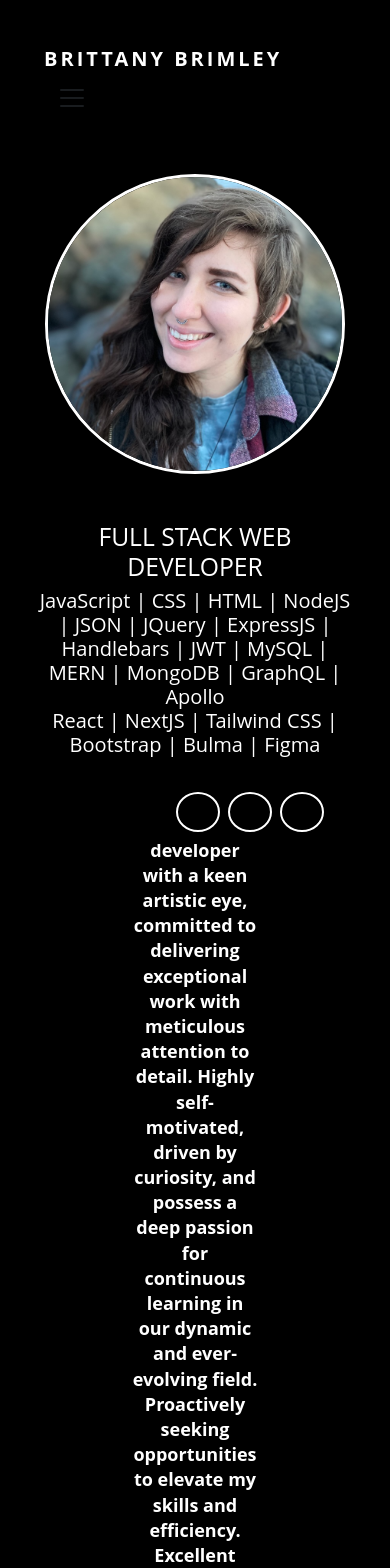
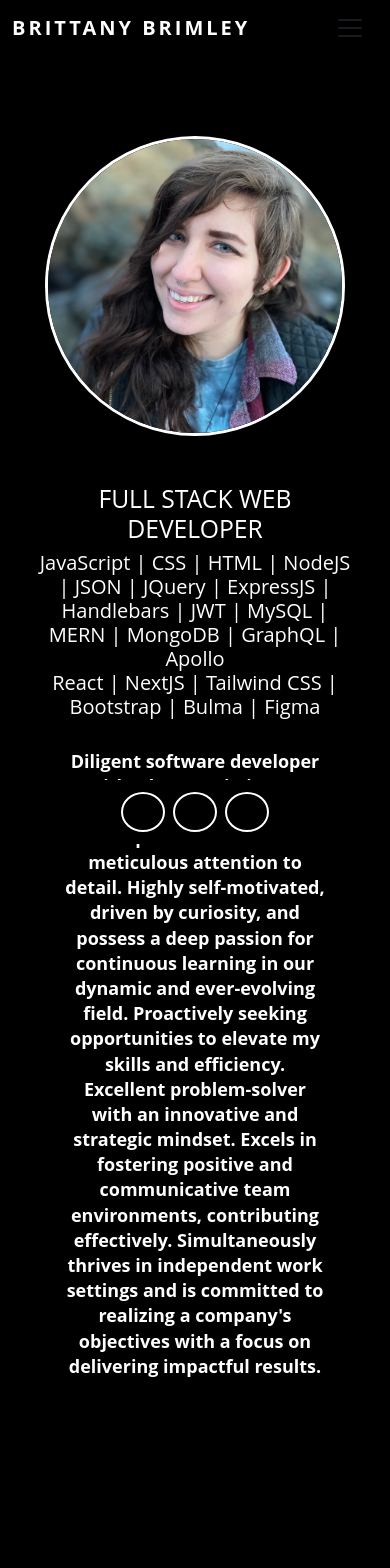
Before and after one commit to Git-BritHub/Brittany-Portfolio-Main, a React (Vite) app: page / in a window 390 px wide. Shown: the top 1568 px of the page. After the commit the page ends 1516 px from the top, so only its background shows below. Built offline with nearby package versions, Linux system fonts and the light colour scheme; some icons are missing.

Commit message:
made footer section media friendly, adjusted media padding for about me and root

```diff
--- a/src/App.css
+++ b/src/App.css
@@ -1,8 +1,6 @@
 #root {
-  /* max-width: 1280px; */
-  margin: 0 auto;
   margin-bottom: 75px;
-  padding: 2rem;
+  /* padding: 2rem; */
   text-align: center;
   color: #fff;
 }
--- a/src/components/Footer/Footer.jsx
+++ b/src/components/Footer/Footer.jsx
@@ -25,8 +25,8 @@ export default function Footer() {
     };
 
     return (
-        <footer className='text-center text-white bg-black'>
-            <div className='container px-3'>
+        <footer className='text-center text-white bg-black w-100'>
+            <div className='container-fluid px-3'>
                 <section className='my-2'>
                     <a className='btn btn-outline-light btn floating m-1 rounded-circle'
                         href='https://www.linkedin.com/in/brittany-brimley-390a81293/' target='_blank 'role='button'
--- a/src/components/Footer/style.css
+++ b/src/components/Footer/style.css
@@ -1,8 +1,8 @@
 footer {
     position: fixed;
     bottom: 0px;
-    left: 0;
-    right: 0;
+    /* left: 0;
+    right: 0; */
 }
 
 .btn {
--- a/src/views/AboutMe/style.css
+++ b/src/views/AboutMe/style.css
@@ -1,3 +1,6 @@
+.aboutMe {
+    padding: 2rem;
+}
 .profilePic {
     height: 300px;
     width: 300px;
@@ -14,5 +17,19 @@
 
 .aboutMe p {
     font-size: 18px;
-    margin: 30px 100px;
+    margin: 30px 110px;
 }
+
+@media (max-width: 565px) {
+    .aboutMe p {
+        font-size: auto;
+        margin: 30px 30px;
+    }
+}
+
+@media (max-width: 345px) {
+    .aboutMe p {
+        font-size: auto;
+        margin: 20px 10px;
+    }
+}
```
